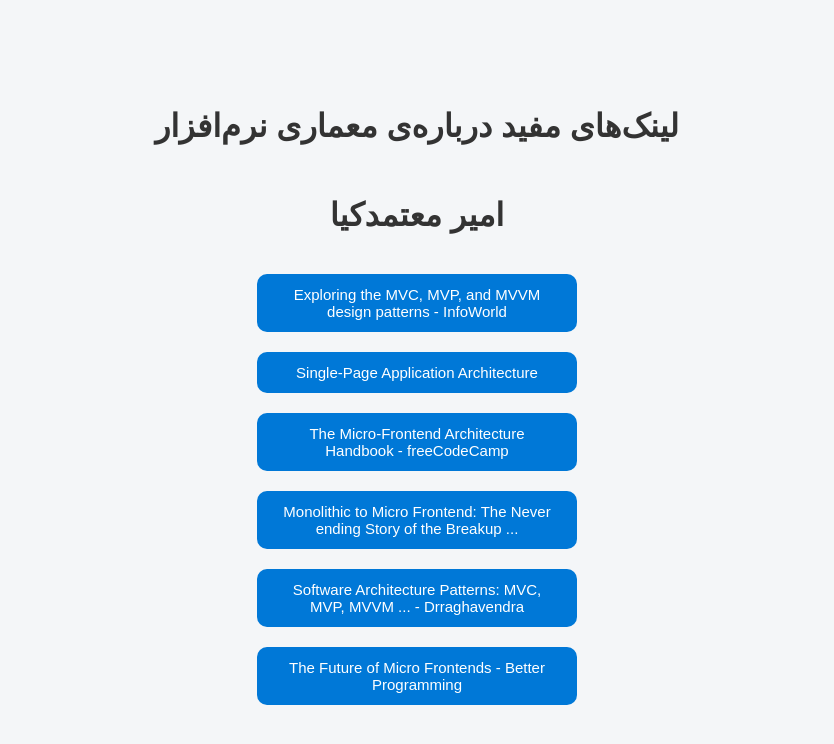
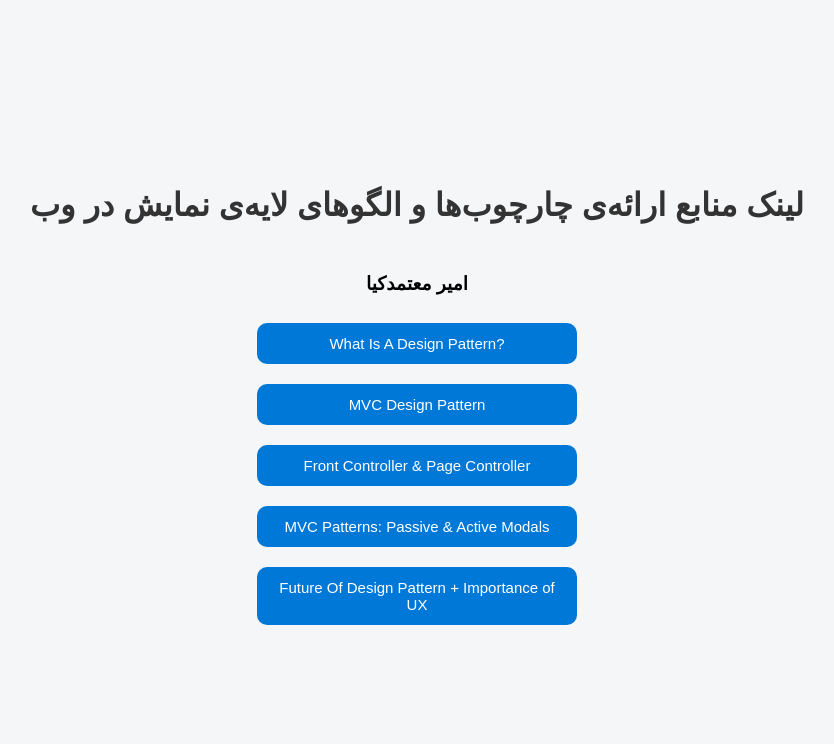
Before and after one commit to MotamedKia/Internet_Engineering_Presentation_Sources, a plain HTML site: page index.html in a window 1280 px wide. Shown: the whole page, without its empty margins (223-1057 px from the left). Drawn offline with Linux system fonts and the light colour scheme.

Commit message:
Update index.html
rebuilt with the new links from the first draft

```diff
--- a/index.html
+++ b/index.html
@@ -40,32 +40,28 @@
 </head>
 <body>
 
-  <h1>لینک‌های مفید درباره‌ی معماری نرم‌افزار</h1>
+  <h1>لینک منابع ارائه‌ی چارچوب‌ها و الگوهای لایه‌ی نمایش در وب</h1>
 
-  <h1>امیر معتمدکیا</h1>
+  <h3>امیر معتمدکیا</h3>
 
-  <button onclick="window.open('https://www.infoworld.com/article/2241819/exploring-the-mvc-mvp-and-mvvm-design-patterns.html?utm_source=chatgpt.com', '_blank')">
-    Exploring the MVC, MVP, and MVVM design patterns - InfoWorld
+  <button onclick="window.open('https://dzone.com/articles/what-is-design-pattern?', '_blank')">
+    What Is A Design Pattern?
   </button>
 
-  <button onclick="window.open('https://www.ramotion.com/blog/single-page-application-architecture/?utm_source=chatgpt.com', '_blank')">
-    Single-Page Application Architecture
+  <button onclick="window.open('https://www.geeksforgeeks.org/system-design/mvc-design-pattern/', '_blank')">
+    MVC Design Pattern
   </button>
 
-  <button onclick="window.open('https://www.freecodecamp.org/news/complete-micro-frontends-guide/?utm_source=chatgpt.com', '_blank')">
-    The Micro-Frontend Architecture Handbook - freeCodeCamp
+  <button onclick="window.open('https://www.developerfusion.com/article/9450/controller-patterns-for-aspnet/', '_blank')">
+    Front Controller & Page Controller
   </button>
 
-  <button onclick="window.open('https://medium.com/%40sidelnykovvalery/monolithic-to-micro-frontend-the-never-ending-story-of-the-breakup-we-all-needed-d94164519c01?utm_source=chatgpt.com', '_blank')">
-    Monolithic to Micro Frontend: The Never ending Story of the Breakup ...
+  <button onclick="window.open('https://www.codeproject.com/articles/MVC-Patterns-Active-and-Passive-Model-and-its#comments-section', '_blank')">
+    MVC Patterns: Passive & Active Modals
   </button>
 
-  <button onclick="window.open('https://drraghavendra99.medium.com/software-architecture-patterns-mvc-mvp-mvvm-mvvm-c-and-viper-differ-in-their-approach-to-90af79d57697?utm_source=chatgpt.com', '_blank')">
-    Software Architecture Patterns: MVC, MVP, MVVM ... - Drraghavendra
-  </button>
-
-  <button onclick="window.open('https://betterprogramming.pub/the-future-of-micro-frontends-2f527f97d506?utm_source=chatgpt.com', '_blank')">
-    The Future of Micro Frontends - Better Programming
+  <button onclick="window.open('https://www.infoq.com/articles/practical-design-patterns-modern-ai-systems/', '_blank')">
+    Future Of Design Pattern + Importance of UX
   </button>
 
 </body>
```
